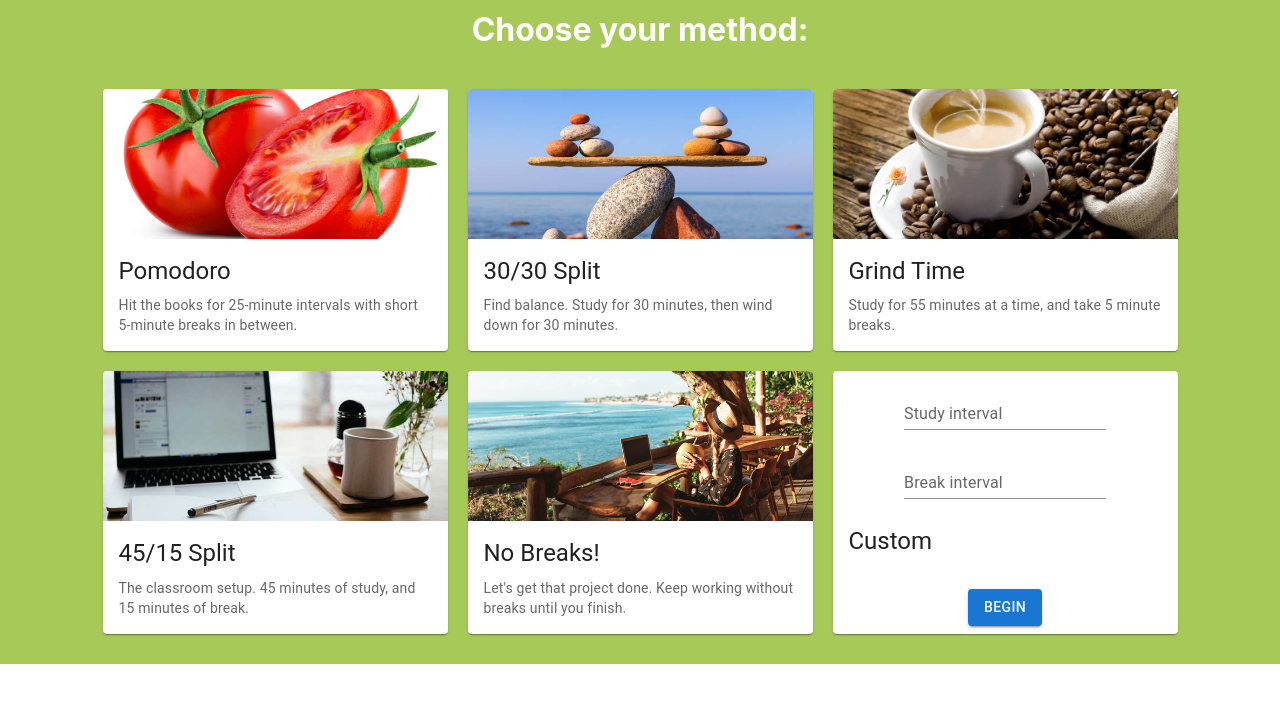
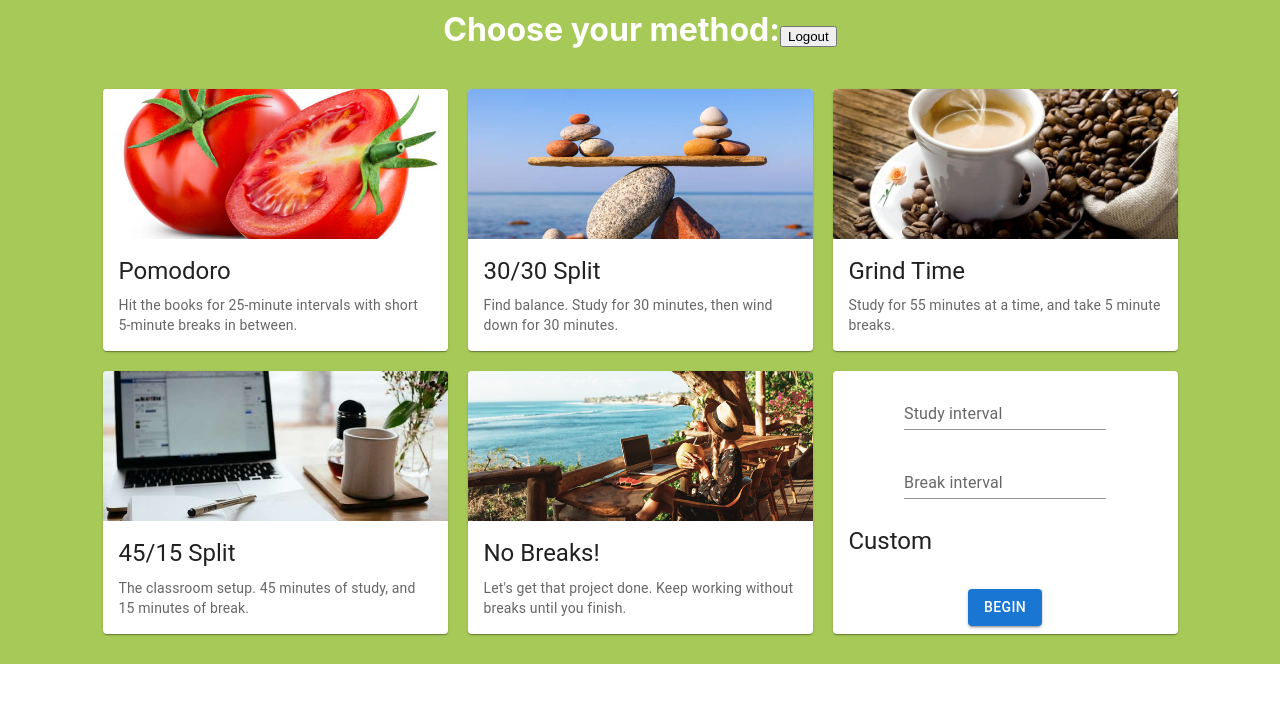
Before and after one commit to AnooshkhaShetty/Pomododo, a React (Create React App) app in the folder pomododo/: page /selectmethod in a window 1280 px wide. Shown: the top 702 px of the page. Built offline with nearby package versions, Linux system fonts and the light colour scheme.

Commit message:
Added logout feature to homepage and fixed Login bug.
Created a LogoutButton function in Firebase.js and included it in HomePage.js. Also added conditional that prevents users from accessing homepage without being logged in.

```diff
--- a/pomododo/package.json
+++ b/pomododo/package.json
@@ -12,6 +12,7 @@
     "@testing-library/user-event": "^13.5.0",
     "react": "^18.2.0",
     "react-dom": "^18.2.0",
+    "react-firebase-hooks": "^5.1.1",
     "react-router-dom": "^6.10.0",
     "react-scripts": "5.0.1",
     "web-vitals": "^2.1.4"
--- a/pomododo/src/Firebase.js
+++ b/pomododo/src/Firebase.js
@@ -1,3 +1,8 @@
+// import FRONTEND packages
+import React, {useState, useEffect} from 'react';
+import ReactDOM from 'react-dom/client';
+import { useNavigate } from 'react-router-dom';
+
 // Import the functions you need from the SDKs you need
 import { initializeApp } from "firebase/app";
 import { getAnalytics } from "firebase/analytics";
@@ -34,7 +39,23 @@ const signInWithGoogle = () => {
   })
 }
 
+function LogoutButton() {
+  const navigate = useNavigate();
+
+  // Function to handle logout and navigation
+  const handleLogout = () => {
+    auth.signOut(); // Sign out the user
+    navigate('/'); // Navigate back to the home screen
+  };
+
+  return (
+    <button onClick={handleLogout}>Logout</button>
+  );
+}
+
+
 export{
   signInWithGoogle,
+  LogoutButton,
   auth
 }
--- a/pomododo/src/pages/HomePage.js
+++ b/pomododo/src/pages/HomePage.js
@@ -10,6 +10,7 @@ import Button from '@mui/material/Button';
 import CardActions from '@mui/material/CardActions';
 import { BrowserRouter as Router, Route, Link } from "react-router-dom";
 import {useState} from 'react';
+import { LogoutButton } from '../Firebase';
 
 
 const gridStyles = {
@@ -38,6 +39,7 @@ export default function ActionAreaCard() {
       <div style={{ display: 'flex', flexDirection: 'column', alignItems: 'center', justifyContent: 'center', backgroundColor: '#a7c957', color: '#fff' }}>
         <h1 style={{ backgroundColor: '#a7c957', padding: '10px', margin: 0 }}>
           Choose your method:
+          <LogoutButton />
         </h1>
       </div>
     <div style={gridStyles}>
--- a/pomododo/src/pages/LoginPage.js
+++ b/pomododo/src/pages/LoginPage.js
@@ -1,12 +1,22 @@
-import { signInWithGoogle } from "../Firebase"
+import { auth, signInWithGoogle } from "../Firebase"
 import { useNavigate } from 'react-router-dom'
+import { useAuthState } from 'react-firebase-hooks/auth';
 
 function Login(){
+
+    const [user, loading, error] = useAuthState(auth);
     const navigate = useNavigate();
+
+    //If the user exists, navigate to the homepage
+    if (user) {
+        navigate("/selectmethod");
+        return null;
+    }
+
     return (
         <div className="Login">
             <h1> Welcome to Pomododo</h1>
-            <button onClick={() =>{signInWithGoogle(); navigate("/selectmethod");}}> Login </button>
+            <button onClick={() =>{signInWithGoogle()}}> Login </button>
             <h1>{localStorage.getItem("name")}</h1>
             <img src = {localStorage.getItem("photoURL")} />
         </div>
```
Also changed, not shown: 1 other file (tests, documents, lock files or other folders).
